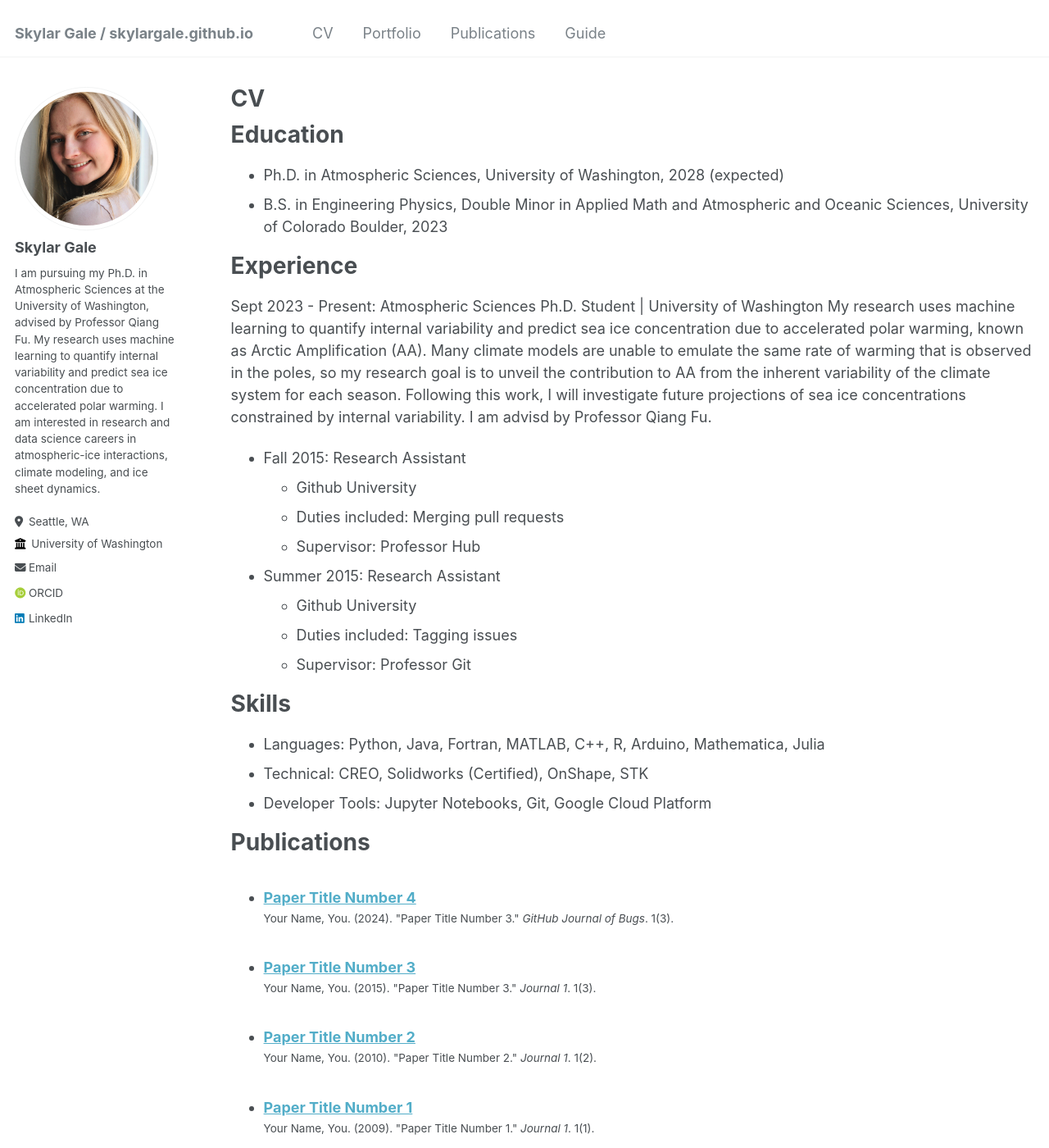
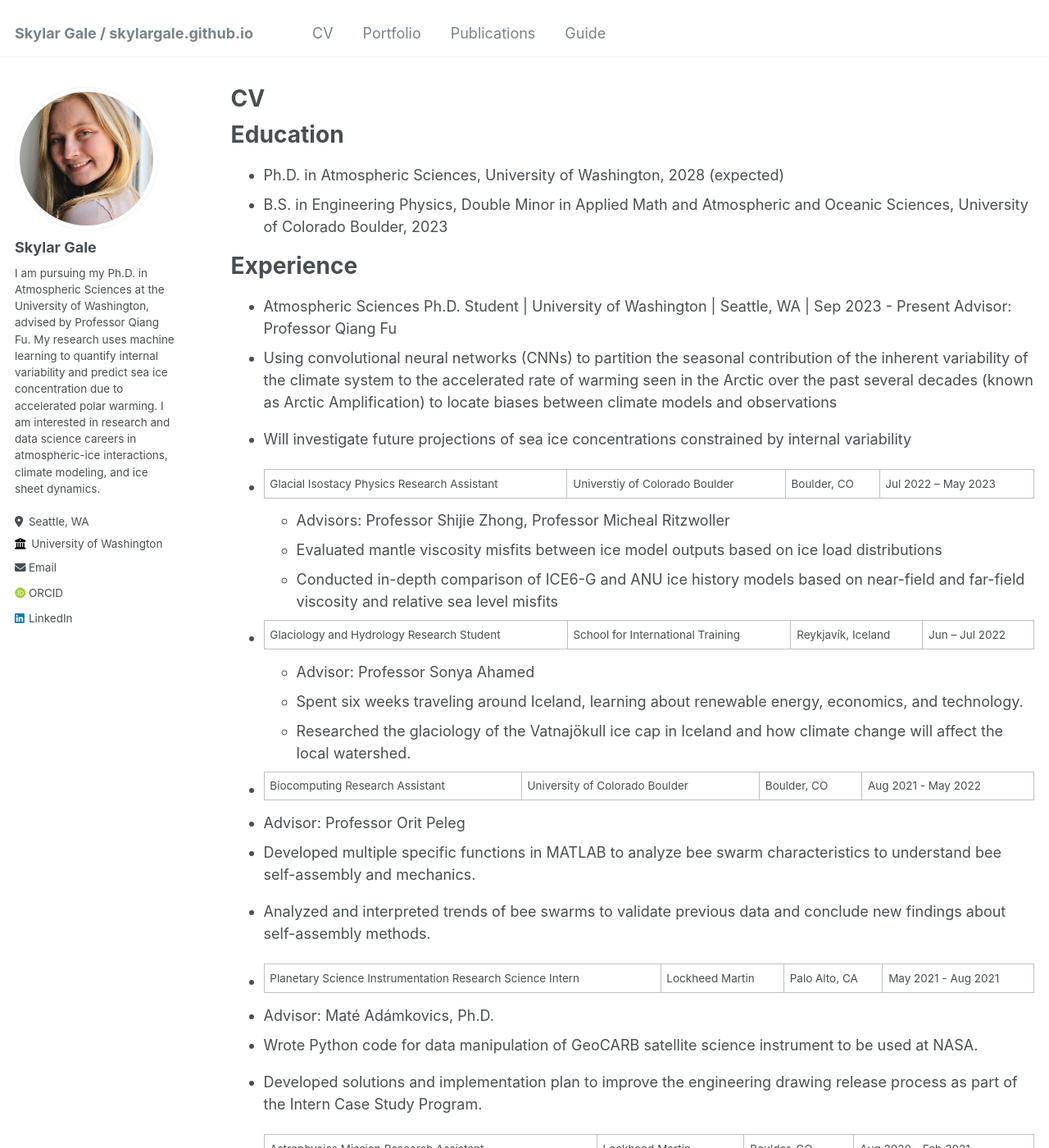
Before and after one commit to skylargale/skylargale.github.io, a Jekyll site: the page built from _pages/cv.md, in a window 1280 px wide and 1400 px high. Shown: the whole window at 82% size. Built offline with Jekyll 4.4.1, drawn with Linux system fonts in a browser that asks for light colours; some web fonts are replaced; some of the changed text lies outside the part shown.

Commit message:
Update cv.md

```diff
--- a/_pages/cv.md
+++ b/_pages/cv.md
@@ -16,18 +16,57 @@ Education
 
 Experience
 ======
-Sept 2023 - Present: Atmospheric Sciences Ph.D. Student | University of Washington
-My research uses machine learning to quantify internal variability and predict sea ice concentration due to accelerated polar warming, known as Arctic Amplification (AA). Many climate models are unable to emulate the same rate of warming that is observed in the poles, so my research goal is to unveil the contribution to AA from the inherent variability of the climate system for each season. Following this work, I will investigate future projections of sea ice concentrations constrained by internal variability. I am advisd by Professor Qiang Fu.
+* Atmospheric Sciences Ph.D. Student | University of Washington | Seattle, WA | Sep 2023 - Present
+  Advisor: Professor Qiang Fu
+ * Using convolutional neural networks (CNNs) to partition the seasonal contribution of the inherent variability of the climate system to the accelerated rate of warming seen in the Arctic over the past several decades (known as Arctic Amplification) to locate biases between climate models and observations
+ * Will investigate future projections of sea ice concentrations constrained by internal variability
 
-* Fall 2015: Research Assistant
-  * Github University
-  * Duties included: Merging pull requests
-  * Supervisor: Professor Hub
+* Glacial Isostacy Physics Research Assistant | Universtiy of Colorado Boulder | Boulder, CO | Jul 2022 – May 2023
+  * Advisors: Professor Shijie Zhong, Professor Micheal Ritzwoller
+  * Evaluated mantle viscosity misfits between ice model outputs based on ice load distributions
+  * Conducted in-depth comparison of ICE6-G and ANU ice history models based on near-field and far-field viscosity and relative sea level misfits
 
-* Summer 2015: Research Assistant
-  * Github University
-  * Duties included: Tagging issues
-  * Supervisor: Professor Git
+* Glaciology and Hydrology Research Student | School for International Training | Reykjavík, Iceland | Jun – Jul 2022
+  * Advisor: Professor Sonya Ahamed
+  * Spent six weeks traveling around Iceland, learning about renewable energy, economics, and technology.
+  * Researched the glaciology of the Vatnajökull ice cap in Iceland and how climate change will affect the local watershed.
+
+* Biocomputing Research Assistant | University of Colorado Boulder| Boulder, CO | Aug 2021 - May 2022
+ * Advisor: Professor Orit Peleg
+ * Developed multiple specific functions in MATLAB to analyze bee swarm characteristics to understand bee self-assembly and mechanics.
+ * Analyzed and interpreted trends of bee swarms to validate previous data and conclude new findings about self-assembly methods.
+
+* Planetary Science Instrumentation Research Science Intern | Lockheed Martin | Palo Alto, CA | May 2021 - Aug 2021
+ * Advisor: Maté Adámkovics, Ph.D.
+ * Wrote Python code for data manipulation of GeoCARB satellite science instrument to be used at NASA.
+ * Developed solutions and implementation plan to improve the engineering drawing release process as part of the Intern Case Study Program.
+
+* Astrophysics Mission Research Assistant | Lockheed Martin | Boulder, CO | Aug 2020 - Feb 2021
+ * Advisor: Professor John Bally
+ * Designed an orbit for NASA science mission proposal surveying Paschen-alpha emission in the galactic plane over summer.
+ * Focused on assisting science cases at CU Boulder for NASA proposal.
+
+* Student Technical Writer | National Snow and Ice Data Center (NSIDC) | Boulder, CO | Aug 2020 - Jan 2021
+ * Supervisor: Candida Dewes
+ * Migrated metadata documents from HTML to PDF for a more effortless user experience.
+ * Directed RAMP satellite web page migration project.
+ * Led and notated weekly department meetings.
+
+* Electrical Systems and Integration/Test Engineer Intern | Lockheed Martin | Littleton, CO | May 2020 - Jul 2020
+ * Supervisor: Reinhold Huber
+ * Updated two test procedures and edited 10+ test scripts for electrical satellite testing in various environments.
+ * Participated in onsite testing and electrical equipment checkouts.
+ * Validated scripts for 134 separate data flow and signal tests.
+
+* Atmospheric Science Research Assistant | National Oceanic and Atmospheric Administration (NOAA) | Boulder, CO | Aug 2019 - Dec 2019
+ * Supervisor: Issac Vimont, Ph.D.
+ * Focused on electrical engineering aspects of collecting a continuous gas sample with updated technology.
+ * Worked with affiliated scientists to better understand the science behind the design and the intended goal of the AirCore gas sampling project.
+
+* Systems Engineering Intern | Lockheed Martin | Littleton, CO | Jun 2019 - Aug 2019
+ * Supervisor: Anthony Sandora
+ * Worked daily in a high-bay to get hands-on mechanical and electrical experience with satellites.
+ * Developed a new way to document needed testing data for the Geostationary Operational Environmental Satellite (GOES) series program.
 
 Skills
 ======
```
